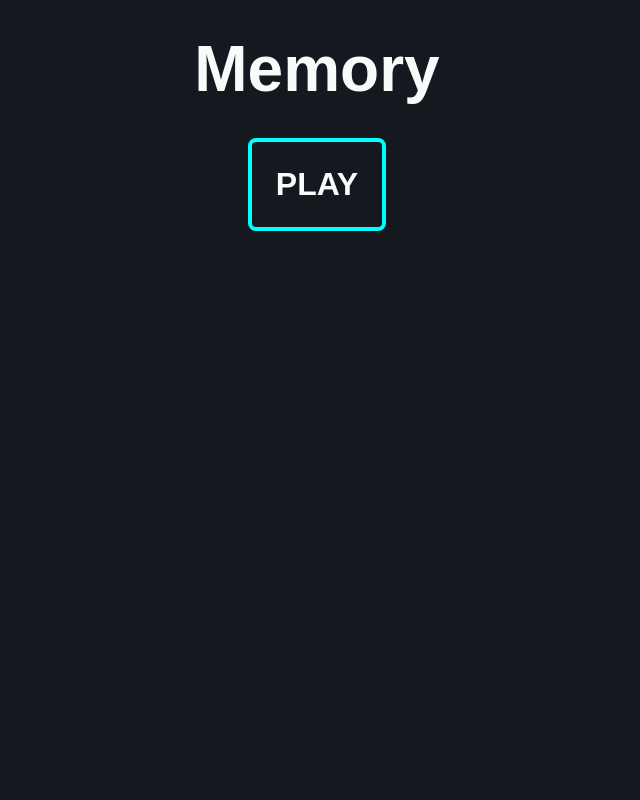
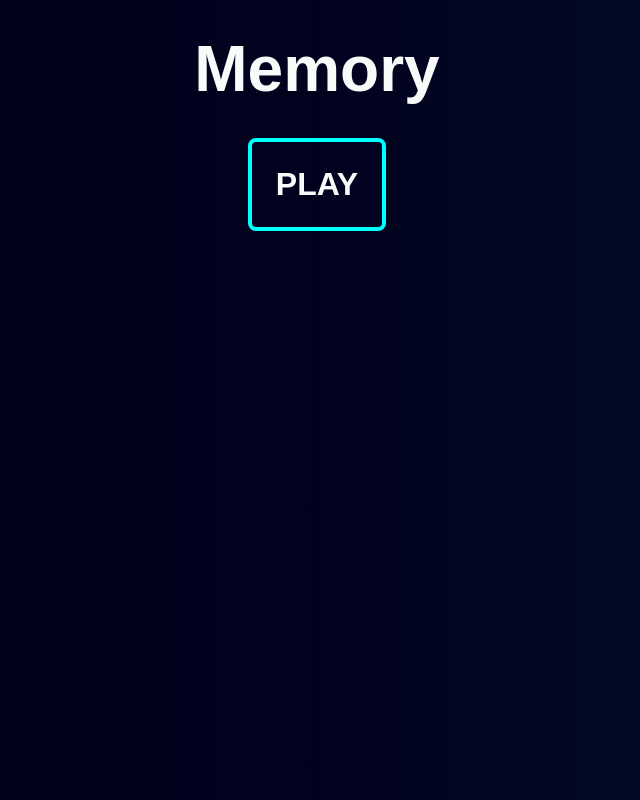
Before and after one commit to TangHoang/memory, a SvelteKit app: page / in a window 1280 px wide. Shown: the whole page, without its empty margins (323-963 px from the left). Built offline with nearby package versions, Linux system fonts and the light colour scheme.

Commit message:
changed background color

```diff
--- a/src/app.css
+++ b/src/app.css
@@ -28,7 +28,8 @@ body {
     padding: 2rem;
     font-family: "Arial", sans-serif;
     color: var(--txt-1);
-    background-color: var(--bg-1);
+    background: rgb(3,2,25);
+    background: linear-gradient(90deg, rgba(3,2,25,1) 0%, rgba(2,2,31,1) 50%, rgba(1,17,40,1) 100%);
 }
 
 h1 {
```
